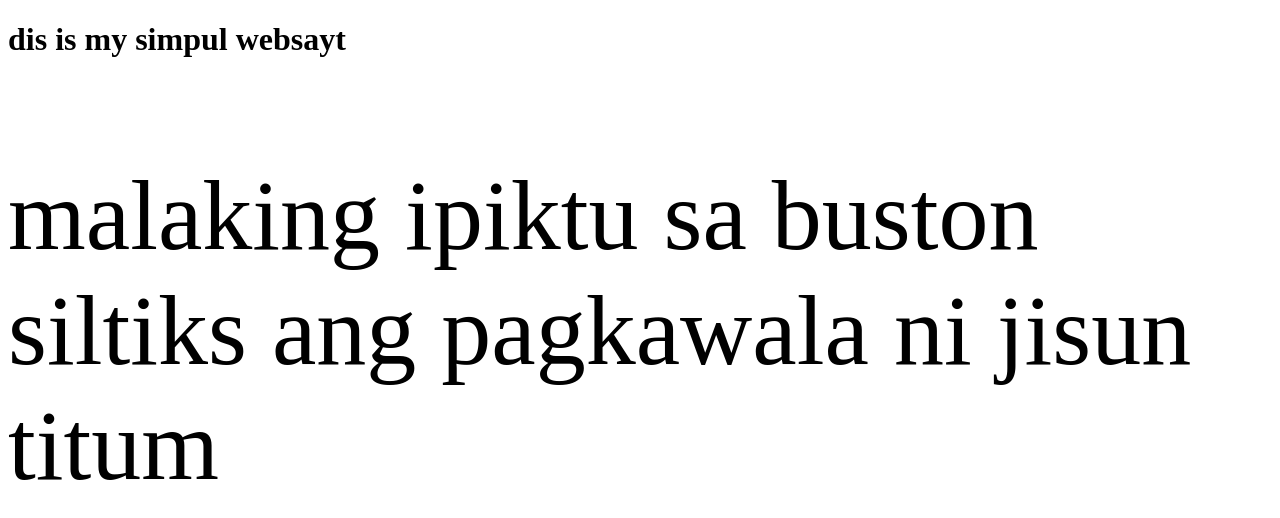
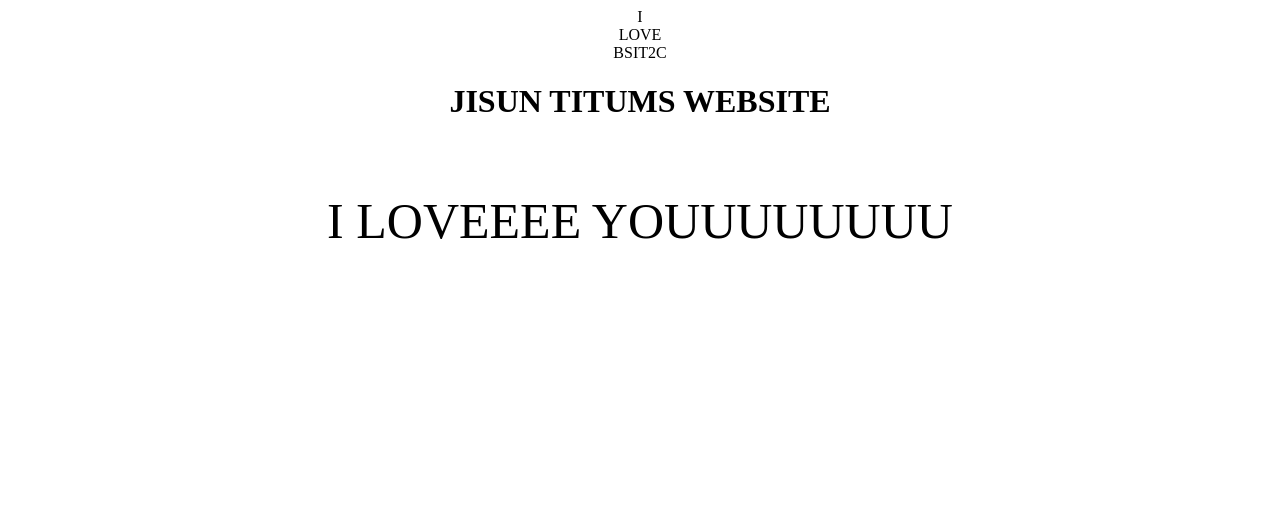
Before and after one commit to mcozyxs-cyber/sampul-bransing, a plain HTML site: page index.html in a window 1280 px wide. Drawn offline with Linux system fonts and the light colour scheme.

Commit message:
third Commit

```diff
--- a/index.html
+++ b/index.html
@@ -8,7 +8,11 @@
     <title>Document</title>
 </head>
 <body>
-    <h1>dis is my simpul websayt</h1>
-<p>malaking ipiktu sa buston siltiks ang pagkawala ni jisun titum</p>
+    <l1>I</l1>
+    <l1>LOVE</l1>
+    <l1>BSIT2C</l1>
+    <h1>JISUN TITUMS WEBSITE</h1>
+    </nav>
+<p>I LOVEEEE YOUUUUUUUU </p>
 </body>
 </html>
--- a/style.css
+++ b/style.css
@@ -1,3 +1,19 @@
+body {
+    display: flex;
+    flex-direction: column;
+   justify-content: center;
+   align-items: center;
+   }
+   nav{
+    border: 2px solid rgb(226, 103, 124);
+    Width: 100%;
+    display: flex;
+    flex-direction: row;
+    justify-content: space-evenly;
+   }
+li{
+    list-style: none;
+   }
 p{
-font-size: 100px;
+font-size: 50px;
 }
```
